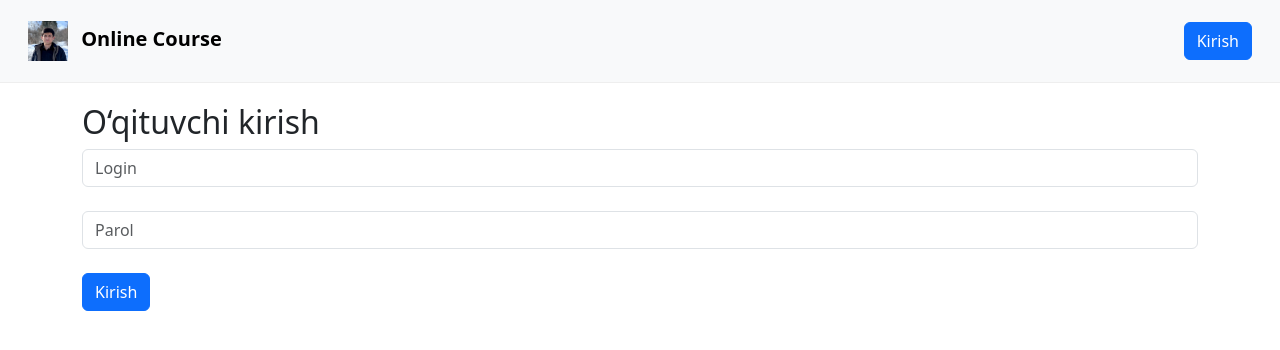
After one commit to faxriddinprof/online_course, a Django app: page /users/login/teacher/ in a window 1280 px wide. The commit adds this page. Shown: the top 350 px of the page. Run offline with Django 5.2, Linux system fonts and the light colour scheme.

Commit message:
login qilinishlar yaxshilandi

```diff
--- a/config/urls.py
+++ b/config/urls.py
@@ -8,7 +8,8 @@ from django.conf.urls.static import static
 
 urlpatterns = [
     path("admin/", admin.site.urls),
-    path('api/users/', include('users.urls')),
+    path('api/users/', include('users.api.urls')),
+    path('users/', include('users.urls')),
     path('courses/', include('courses.urls')),
     path('api/courses/', include('courses.api.urls')),
 
--- a/courses/urls.py
+++ b/courses/urls.py
@@ -2,15 +2,12 @@ from django.urls import path
 
 from .views import (
     courses_list, course_detail, course_create,
-    user_login, user_logout, user_register, enroll_course,
+    enroll_course,
 )
 
 urlpatterns = [
     path('', courses_list, name='courses_list'),
     path('course/<int:pk>/', course_detail, name='course_detail'),
     path('course/create/', course_create, name='course-create'),
-    path('login/', user_login, name='login'),
-    path('logout/', user_logout, name='logout'),
-    path('register/', user_register, name='register'),
     path('course/<int:pk>/enroll/', enroll_course, name='enroll-course'),
 ]
--- a/templates/base.html
+++ b/templates/base.html
@@ -1,13 +1,4 @@
-
 {% load static %}
-
-{% if user.is_authenticated %}
-    {% if user.role == 'TEACHER' %}
-        <div class="alert alert-info">Hush kelibsiz O'qituvchi.</div>
-    {% elif user.role == 'STUDENT' %}
-        <div class="alert alert-info">Hush kelibsiz o'quvchi.</div>
-    {% endif %}
-{% endif %}
 <!DOCTYPE html>
 <html lang="uz">
 <head>
@@ -15,32 +6,49 @@
     <title>{% block title %}Online Course{% endblock %}</title>
     <link rel="stylesheet" href="{% static 'css/style.css' %}">
     <link rel="stylesheet" href="https://cdn.jsdelivr.net/npm/bootstrap@5.3.3/dist/css/bootstrap.min.css">
-    <!-- Bootstrap yoki boshqa framework ulash mumkin -->
+    <script src="https://code.jquery.com/jquery-3.6.0.min.js"></script>
 </head>
 <body>
-    <nav class="navbar">
-        <div class="navbar-left">
-            <img src="{% static 'img/logo.png' %}" alt="Logo" class="logo">
-            <span class="site-title">Online Course</span>
-        </div>
-        <div class="navbar-right">
+    <nav class="navbar navbar-expand-lg navbar-light bg-light p-3">
+        <div class="container-fluid">
+            <a class="navbar-brand" href="#">
+                <img src="{% static 'img/logo.png' %}" alt="Logo" width="40">
+                <span class="ms-2 fw-bold">Online Course</span>
+            </a>
+
+            <div class="d-flex">
                 {% if user.is_authenticated %}
                     {% if user.role == 'TEACHER' %}
-                    <a href="{% url 'course-create' %}" class="btn btn-primary">Yangi kurs yaratish</a>
+                        <a href="{% url 'course-create' %}" class="btn btn-outline-primary me-2">Yangi kurs yaratish</a>
                     {% endif %}
-                <a href="{% url 'logout' %}" class="btn btn-danger">Chiqish</a>
+                    <a href="{% url 'logout' %}" class="btn btn-outline-danger">Chiqish</a>
                 {% else %}
-                <a href="{% url 'login' %}" class="btn btn-primary">Kirish</a>
+                    <a href="{% url 'login_student_html' %}" class="btn btn-primary">Kirish</a>
                 {% endif %}
             </div>
+        </div>
     </nav>
+
+    <div class="container mt-3">
         {% if messages %}
             {% for message in messages %}
-            <div class="alert alert-{{ message.tags }} mt-2">{{ message }}</div>
+                <div class="alert alert-{{ message.tags }} alert-dismissible fade show message-box" role="alert">
+                    {{ message }}
+                    <button type="button" class="btn-close" data-bs-dismiss="alert" aria-label="Close"></button>
+                </div>
             {% endfor %}
         {% endif %}
-    <div class="container">
+
         {% block content %}{% endblock %}
     </div>
+
+    <script>
+        // 5 soniyadan keyin messages'larni yo‘qotish
+        setTimeout(function() {
+            $('.message-box').fadeOut('slow');
+        }, 5000);
+    </script>
+
+    <script src="https://cdn.jsdelivr.net/npm/bootstrap@5.3.3/dist/js/bootstrap.bundle.min.js"></script>
 </body>
 </html>
--- /dev/null
+++ b/templates/registr/login_teacher.html
@@ -0,0 +1,14 @@
+{% extends 'base.html' %}
+{% block title %}O‘qituvchi kirish{% endblock %}
+{% block content %}
+<h2>O‘qituvchi kirish</h2>
+{% if error %}
+<div class="alert alert-danger">{{ error }}</div>
+{% endif %}
+<form method="post">
+    {% csrf_token %}
+    <input type="text" name="username" placeholder="Login" class="form-control" required><br>
+    <input type="password" name="password" placeholder="Parol" class="form-control" required><br>
+    <button type="submit" class="btn btn-primary">Kirish</button>
+</form>
+{% endblock %}
--- /dev/null
+++ b/users/api/urls.py
@@ -0,0 +1,34 @@
+from django.urls import path
+from rest_framework_simplejwt.views import TokenRefreshView
+
+from .views import (
+    RegisterStudentView,
+    RegisterTeacherView,
+    StudentTokenObtainPairView,
+    TeacherTokenObtainPairView,
+    ProfileView
+)
+
+urlpatterns = [
+    # === Ro'yxatdan o'tish ===
+    path('register/student/', RegisterStudentView.as_view(), name='register_student'),
+    path('register/teacher/', RegisterTeacherView.as_view(), name='register_teacher'),
+
+    # === Login (JWT token) ===
+    path(
+        'login/student/',
+        StudentTokenObtainPairView.as_view(),
+        name='login_student'
+    ),
+    path(
+        'login/teacher/',
+        TeacherTokenObtainPairView.as_view(),
+        name='login_teacher'
+    ),
+
+    # Tokenni yangilash
+    path('token/refresh/', TokenRefreshView.as_view(), name='token_refresh'),
+
+    # Profil (hozirgi user)
+    path('me/', ProfileView.as_view(), name='user_profile'),
+]
--- a/users/urls.py
+++ b/users/urls.py
@@ -1,34 +1,14 @@
 from django.urls import path
-from rest_framework_simplejwt.views import TokenRefreshView
-
 from .views import (
-    RegisterStudentView,
-    RegisterTeacherView,
-    StudentTokenObtainPairView,
-    TeacherTokenObtainPairView,
-    ProfileView
+    register_student_view, register_teacher_view,
+    login_student_view, login_teacher_view,custom_logout_view
+    # oldingi API-based viewlar ham kerak
 )
 
 urlpatterns = [
-    # === Ro'yxatdan o'tish ===
-    path('register/student/', RegisterStudentView.as_view(), name='register_student'),
-    path('register/teacher/', RegisterTeacherView.as_view(), name='register_teacher'),
-
-    # === Login (JWT token) ===
-    path(
-        'login/student/',
-        StudentTokenObtainPairView.as_view(),
-        name='login_student'
-    ),
-    path(
-        'login/teacher/',
-        TeacherTokenObtainPairView.as_view(),
-        name='login_teacher'
-    ),
-
-    # Tokenni yangilash
-    path('token/refresh/', TokenRefreshView.as_view(), name='token_refresh'),
-
-    # Profil (hozirgi user)
-    path('me/', ProfileView.as_view(), name='user_profile'),
+    path('register/student/', register_student_view, name='register_student_html'),
+    path('register/teacher/', register_teacher_view, name='register_teacher_html'),
+    path('login/student/', login_student_view, name='login_student_html'),
+    path('login/teacher/', login_teacher_view, name='login_teacher_html'),
+    path('logout/', custom_logout_view, name='logout'),
 ]
--- a/users/views.py
+++ b/users/views.py
@@ -1,86 +1,65 @@
-from rest_framework import generics, status
-from rest_framework.permissions import AllowAny, IsAuthenticated
-from rest_framework.response import Response
-from django.conf import settings
-from rest_framework import serializers
-from rest_framework_simplejwt.serializers import TokenObtainPairSerializer
-from rest_framework_simplejwt.views import TokenObtainPairView
-
+from django.shortcuts import render, redirect
+from django.contrib.auth import authenticate, login, logout
+from .forms import StudentRegisterForm, TeacherRegisterForm
 from .models import CustomUser
-from .serializers import (
-    UserSerializer,
-    RegisterStudentSerializer,
-    RegisterTeacherSerializer
-)
-from .permissions import IsStudent, IsTeacher
 
 
-class RegisterStudentView(generics.CreateAPIView):
-    """
-    O‘quvchi (student) ro‘yxatdan o‘tish endpoint’i.
-    """
-    queryset = CustomUser.objects.all()
-    permission_classes = [AllowAny]
-    serializer_class = RegisterStudentSerializer
+def register_student_view(request):
+    if request.method == 'POST':
+        form = StudentRegisterForm(request.POST)
+        if form.is_valid():
+            form.save()
+            return redirect('login_student_html')
+    else:
+        form = StudentRegisterForm()
+    return render(request, 'registr/register_student.html', {'form': form})
 
 
-class RegisterTeacherView(generics.CreateAPIView):
-    """
-    O‘qituvchi (teacher) ro‘yxatdan o‘tish endpoint’i.
-    """
-    queryset = CustomUser.objects.all()
-    permission_classes = [AllowAny]
-    serializer_class = RegisterTeacherSerializer
+def register_teacher_view(request):
+    if request.method == 'POST':
+        form = TeacherRegisterForm(request.POST)
+        if form.is_valid():
+            form.save()
+            return redirect('login_teacher_html')
+    else:
+        form = TeacherRegisterForm()
+    return render(request, 'registr/register_teacher.html', {'form': form})
 
 
-class CustomTokenObtainPairSerializer(TokenObtainPairSerializer):
-    """
-    JWT login jarayonida foydalanuvchi rolini tekshiradi.
-    """
-    def validate(self, attrs):
-        data = super().validate(attrs)
-        user = self.user
-
-        # View’dan kelgan expected_role ni tekshirish
-        expected_role = self.context['view'].expected_role
-        if user.role != expected_role:
-            raise serializers.ValidationError(
-                f"Siz {expected_role.lower()} sifatida login qilishingiz kerak."
-            )
-
-        # Qo‘shimcha ma’lumot sifatida user profili
-        data.update({
-            'user': UserSerializer(user).data
-        })
-        return data
+def login_student_view(request):
+    error = ""
+    if request.method == 'POST':
+        username = request.POST['username']
+        password = request.POST['password']
+        user = authenticate(request, username=username, password=password)
+        if user is not None and user.role == 'STUDENT':
+            login(request, user)
+            return redirect('courses_list')  # sahifani istalgan joyga yo'naltiring
+        else:
+            error = "Login yoki parol noto'g'ri yoki siz o‘quvchi emassiz."
+    return render(request, 'registr/login_student.html', {'error': error})
 
 
-class CustomTokenObtainPairView(TokenObtainPairView):
-    """
-    JWT login jarayonida foydalanuvchi rolini tekshiradi.
-    """
-    serializer_class = CustomTokenObtainPairSerializer
-    expected_role = None  # default
-
-    def get_serializer_context(self):
-        context = super().get_serializer_context()
-        context['view'] = self
-        return context
-
-# Har bir rol uchun alohida subclasslar:
-class StudentTokenObtainPairView(CustomTokenObtainPairView):
-    expected_role = 'STUDENT'
-
-class TeacherTokenObtainPairView(CustomTokenObtainPairView):
-    expected_role = 'TEACHER'
+def login_teacher_view(request):
+    error = ""
+    if request.method == 'POST':
+        username = request.POST['username']
+        password = request.POST['password']
+        user = authenticate(request, username=username, password=password)
+        if user is not None and user.role == 'TEACHER':
+            login(request, user)
+            return redirect('courses_list')  # sahifani istalgan joyga yo'naltiring
+        else:
+            error = "Login yoki parol noto'g'ri yoki siz o‘qituvchi emassiz."
+    return render(request, 'registr/login_teacher.html', {'error': error})
 
 
-class ProfileView(generics.RetrieveAPIView):
-    """
-    Hozirgi authenticated foydalanuvchi profilini qaytaradi.
-    """
-    serializer_class = UserSerializer
-    permission_classes = [IsAuthenticated]
-
-    def get_object(self):
-        return self.request.user
+def custom_logout_view(request):
+    if request.user.is_authenticated:
+        role = request.user.role
+        logout(request)
+        if role == 'STUDENT':
+            return redirect('login_student_html')
+        elif role == 'TEACHER':
+            return redirect('login_teacher_html')
+    return redirect('login')  # fallback (agar login bo‘lmagan bo‘lsa)
```
Also changed, not shown: courses/views.py (+2 -35 lines), templates/register/login.html (deleted, +0 -11 lines), templates/register/register.html (deleted, +0 -10 lines), templates/registr/login_student.html (added, +14 -0 lines), templates/registr/register_student.html (added, +10 -0 lines), templates/registr/register_teacher.html (added, +10 -0 lines), users/api/views.py (added, +86 -0 lines), users/forms.py (+23 -1 lines), db.sqlite3, templates/register/register_teacher.html (deleted). Lines whose indentation alone changed are shown as unchanged.
